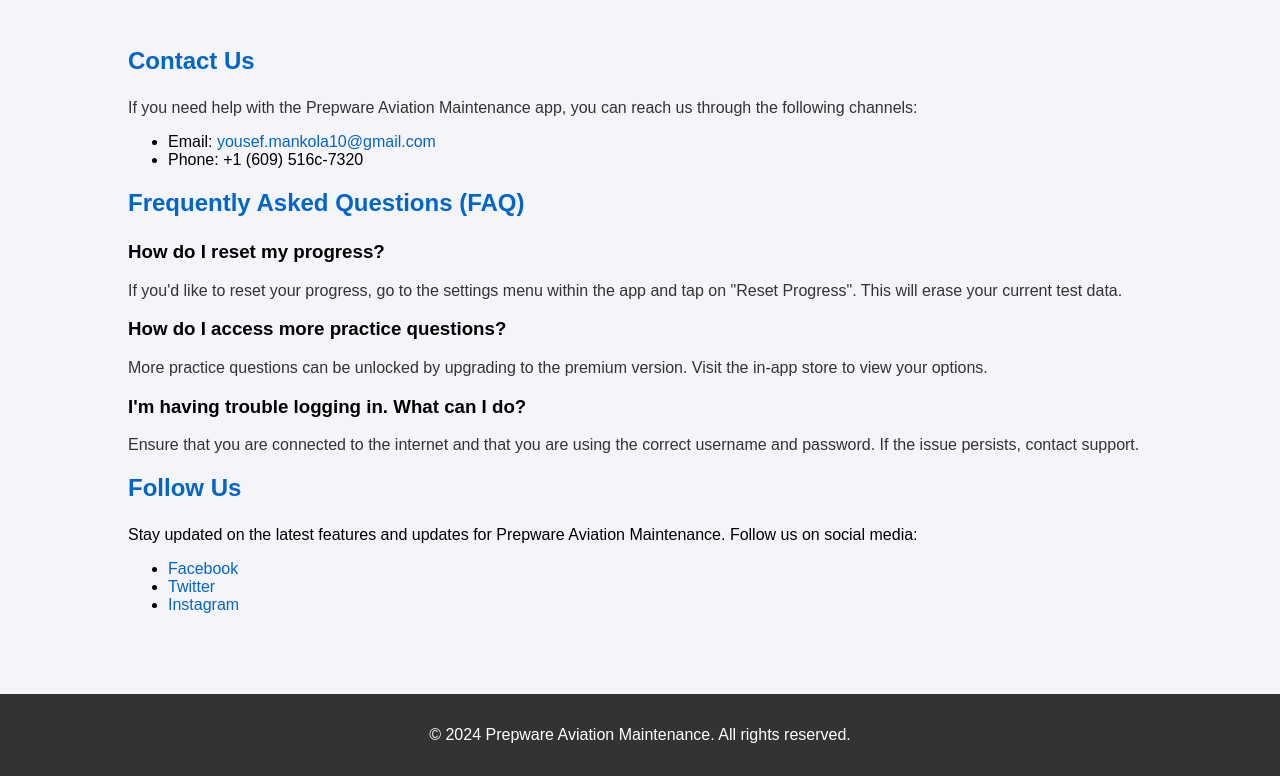
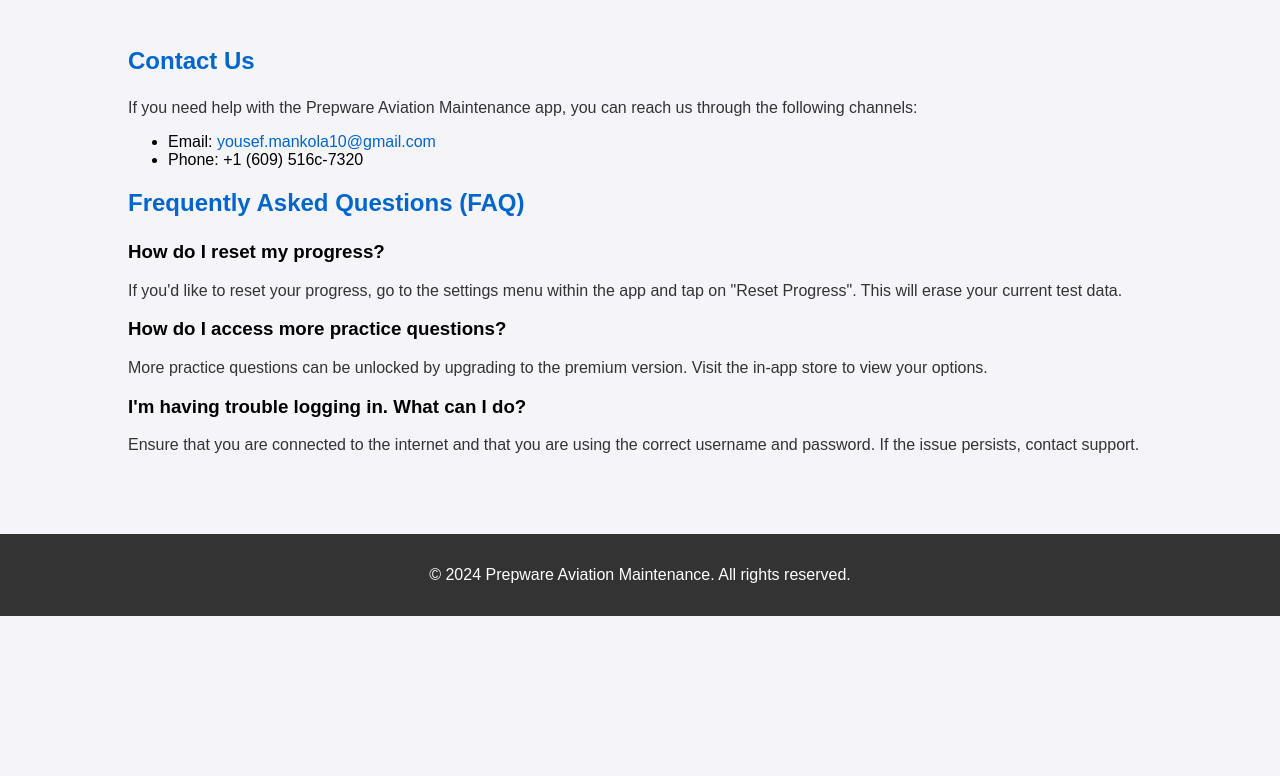
Before and after one commit to yousefmankoulah/AviationSupportLink, a plain HTML site: page index.html in a window 1280 px wide. Shown: the part 74-850 px from the top of the page. After the commit the page ends 800 px from the top, so only its background shows below. Drawn offline with Linux system fonts and the light colour scheme.

Commit message:
Update index.html

```diff
--- a/index.html
+++ b/index.html
@@ -90,15 +90,7 @@
         </ul>
     </section>
 
-    <section class="social-media">
-        <h2 class="section-title">Follow Us</h2>
-        <p>Stay updated on the latest features and updates for Prepware Aviation Maintenance. Follow us on social media:</p>
-        <ul>
-            <li><a href="https://www.facebook.com/yourapp" target="_blank">Facebook</a></li>
-            <li><a href="https://www.twitter.com/yourapp" target="_blank">Twitter</a></li>
-            <li><a href="https://www.instagram.com/yourapp" target="_blank">Instagram</a></li>
-        </ul>
-    </section>
+
 
 </div>
 
```
